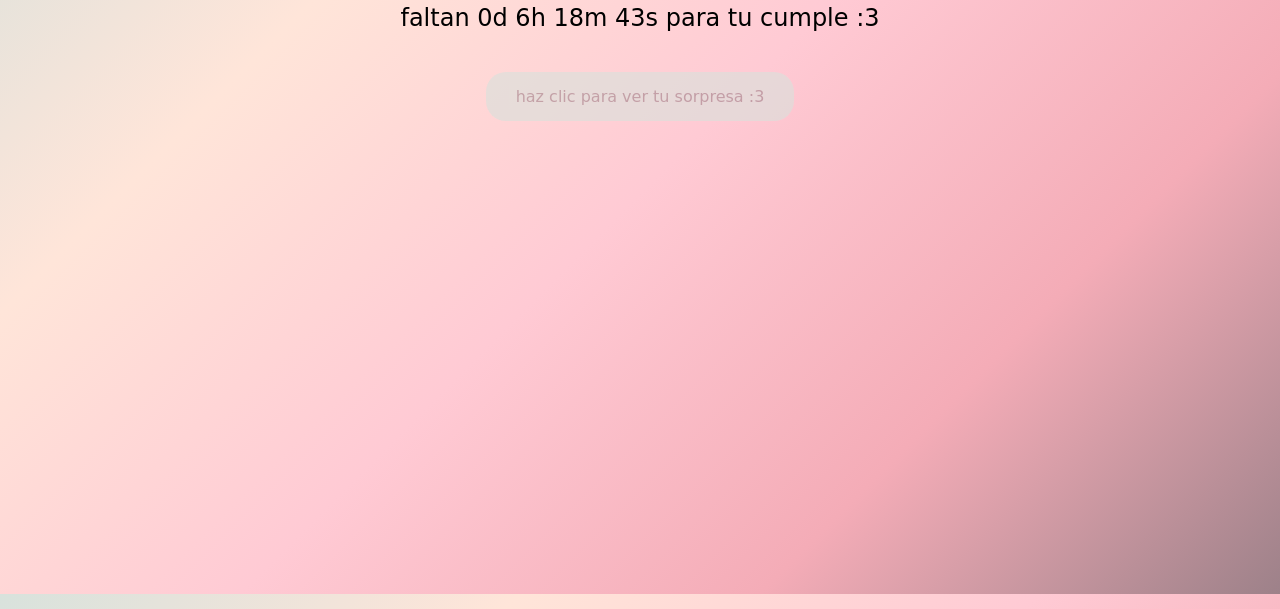
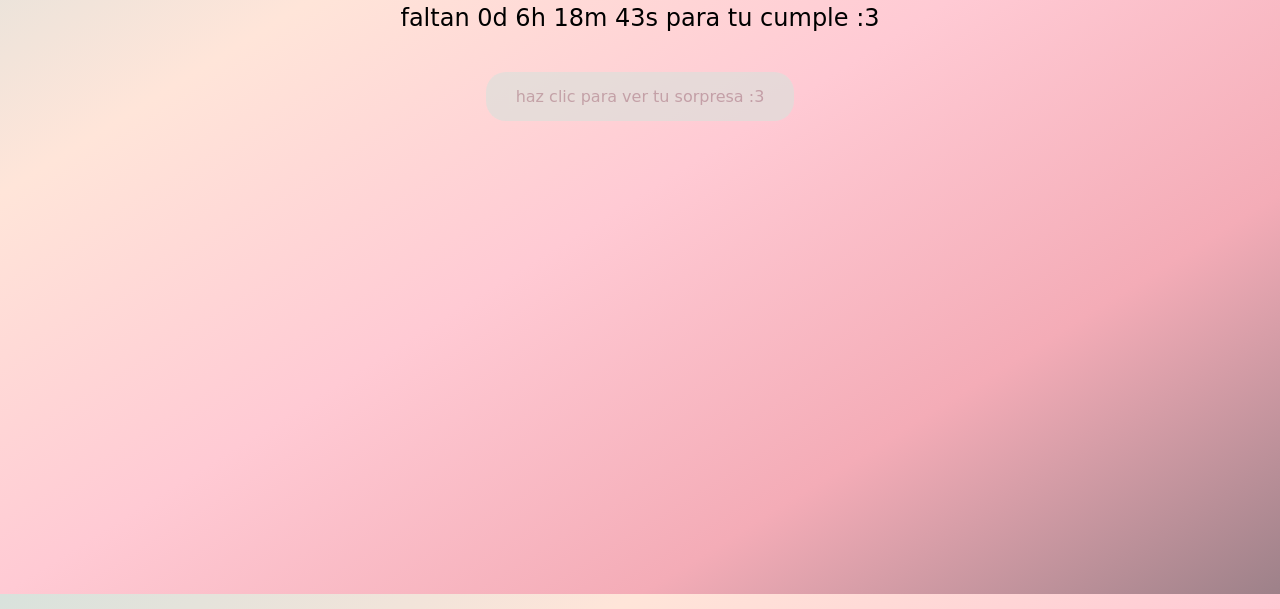
Before and after one commit to evangelu20-ai/Dia-bday, a plain HTML site: page index.html in a window 1280 px wide. Shown: the part 206-815 px from the top of the page. Drawn offline with Linux system fonts and the light colour scheme; a web font is replaced by a local one.

Commit message:
index.html

```diff
--- a/index.html
+++ b/index.html
@@ -14,10 +14,9 @@
   margin: 0;
   font-family: 'Forum', cursive;
   text-align: center;
-      background: linear-gradient(135deg, #D8E2DC, #FFE5D9, #FFCAD4, #F4ACB7, #9D8189);
+  background: linear-gradient(to bottom right, #D8E2DC, #FFE5D9, #FFCAD4, #F4ACB7, #9D8189);
+  background-attachment: fixed; /* asegura que no se corte */
   background-size: cover;
-      background-attachment: fixed;
-      animation: gradient 15s ease infinite;
   color: #9D8189;
   overflow-x: hidden;
 }
```
Lines whose indentation alone changed are shown as unchanged.
